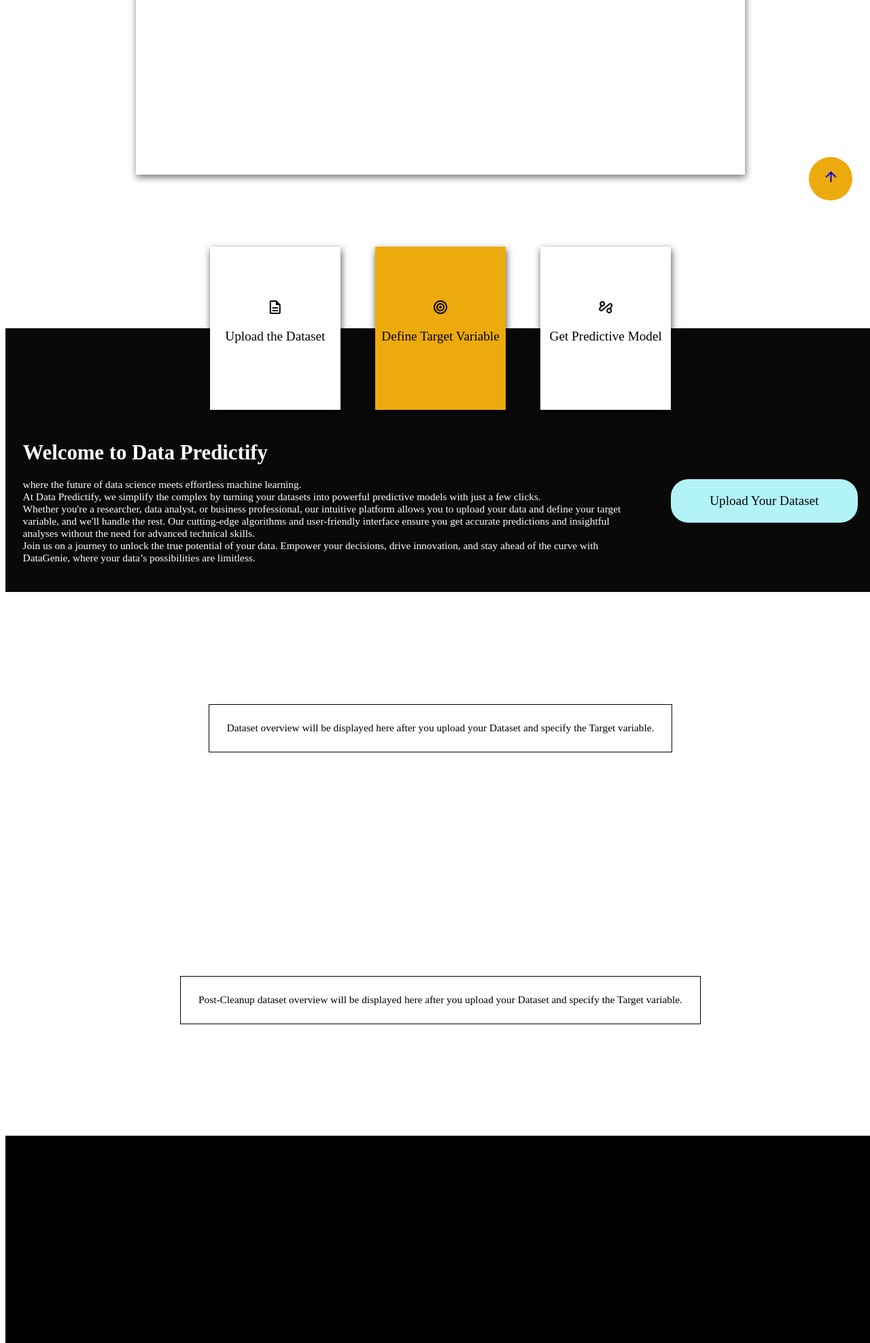
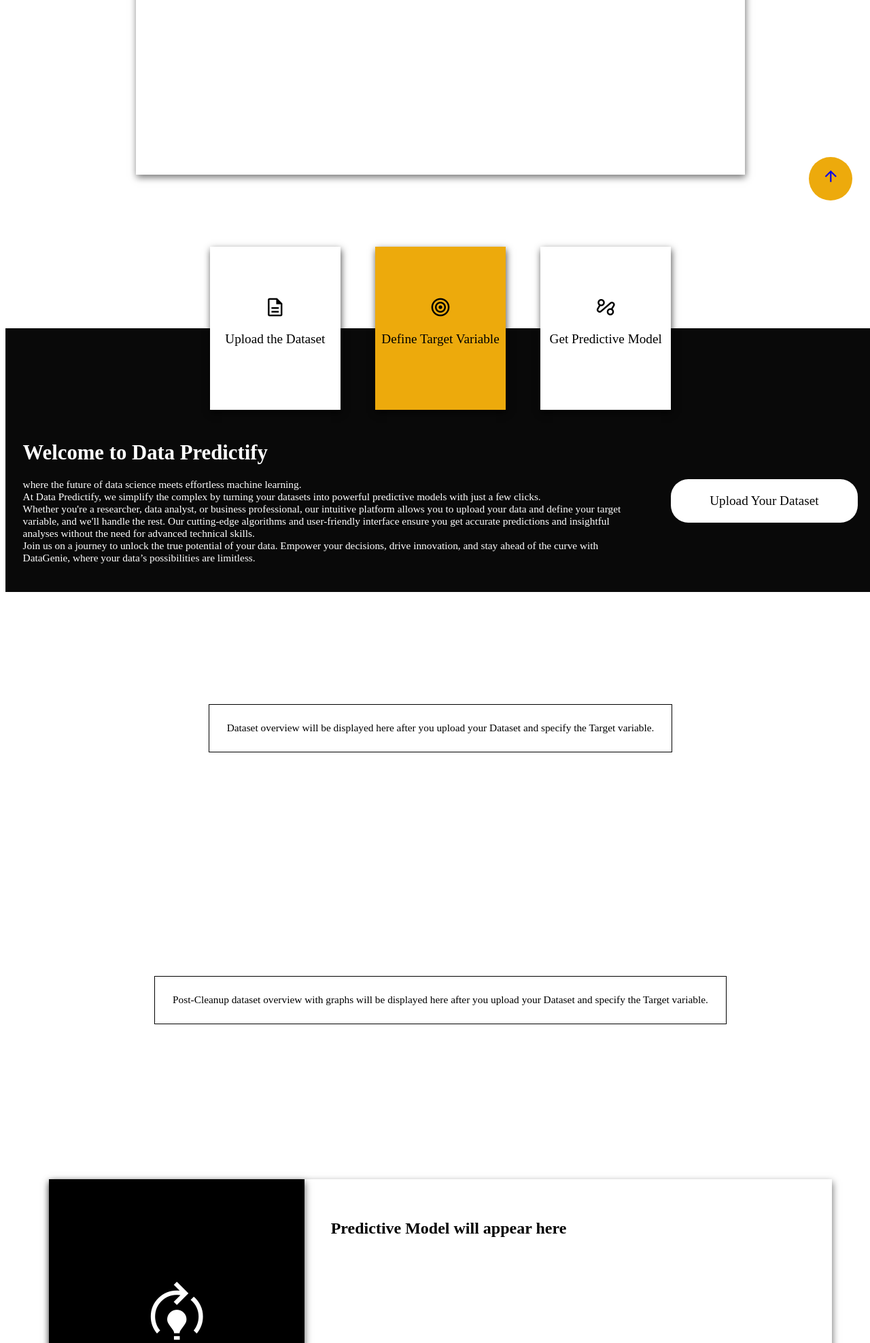
Before and after one commit to ByteBelle-21/DataGenisys, a Django app: page / in a window 1280 px wide. Shown: the part 479-2455 px from the top of the page at 68% size. Run offline with Django 5.2, Linux system fonts and the light colour scheme.

Commit message:
Added block for predictive model

```diff
--- a/dataScience/datagenisys/static/datagenisys/css/home_page.css
+++ b/dataScience/datagenisys/static/datagenisys/css/home_page.css
@@ -228,7 +228,7 @@ html,body{
 
 .dataset-button{
     margin: 2%;
-    background:  #b1f3f7;
+    background: white;
     height: 5vw;
     width: 50vw;
     border: none;
@@ -282,6 +282,9 @@ html,body{
     width: 20vw;
 }
 
+.feature-text-box{
+    width: 70%
+}
 .form-button{
     margin: 1vw;
     padding: 0.7vw;
@@ -331,11 +334,12 @@ html,body{
 }
 
 
-
 #overview-text{
     border: 0.1vw solid black;
     padding: 2vw;
 }
+
+
 
 table{
     border-collapse: collapse;
@@ -354,16 +358,18 @@ td,tr{
 }
 
 
+
+
 .graph-button{
     cursor: pointer;
     width: 100%;
     font-size: 1.1vw;
     padding: 0.7vw;
-    background: linear-gradient(135deg, #0b0379, #b0aceb);
     border: none;
     border-radius: 1.5vw;
-    color: white;
     text-align: center;
+    color: black;
+    background: rgb(226, 225, 225);
 }
 
 @keyframes spin {
@@ -433,7 +439,41 @@ td,tr{
 }
 
 #model-container{
-    height: 50vh;
+    display: flex;
+    flex-direction: column;
+    align-items: center;
+    justify-content: center;
+    height: 70vh;
     width: 100%;
+    padding: 5vw;
+}
+
+.predictive-model{
+    display: flex;
+    flex-direction: row;
+    width: 90%;
+    height: 100%;
+    box-shadow: 1px 4px 10px rgba(0, 0, 0, 0.547);
+
+}
+
+.model-info{
+    display: flex;
+    flex-direction: column;
+    justify-content: center;
+    align-items: center;
+    color: white;
     background: black;
+    width: 30%;
+    padding: 3vw;
+    font-size: 1.1vw;
+    box-shadow: 1px 4px 10px rgba(0, 0, 0, 0.547);
 }
+
+.input-form{
+    width: 70%;
+    display: flex;
+    flex-direction: column;
+    color: black;
+    padding: 3vw;
+}
--- a/dataScience/datagenisys/templates/datagenisys/home_page.html
+++ b/dataScience/datagenisys/templates/datagenisys/home_page.html
@@ -10,7 +10,7 @@
 <body>
     <div class="to-top">
         <a href="#nav-bar">
-            <span class="material-symbols-outlined">arrow_upward</span>
+            <span class="material-symbols-outlined" style="font-size:2vw">arrow_upward</span>
         </a>
     </div>
     <div class = "main-body">
@@ -44,15 +44,15 @@
         <div id="overlapping-content">
             <div class="block-conatiner">
                 <div class="step-blocks">
-                    <span class="material-symbols-outlined">description</span>
+                    <span class="material-symbols-outlined" style="font-size:2.5vw">description</span>
                     <p>Upload the Dataset</p>
                 </div>
-                <div class="step-blocks" style="background:#edaa0c">
-                    <span class="material-symbols-outlined">target</span>
+                <div class="step-blocks" style="background:#edaa0c" >
+                    <span class="material-symbols-outlined" style="font-size:2.5vw">target</span>
                     <p>Define Target Variable </p>
                 </div>
                 <div class="step-blocks">
-                    <span class="material-symbols-outlined">automation</span>
+                    <span class="material-symbols-outlined" style="font-size:2.5vw">automation</span>
                     <p>Get Predictive Model</p>
                 </div>
             </div>
@@ -137,12 +137,12 @@
             </div>
         </div>
         <div id="post-cleanup-overview">
-            <div class="{% if not got_data or false_target %}initial-overview{%else%}overview{% endif %}">
+            <div class="{% if not got_data or false_target %}initial-overview{%else%}overview {% endif %}">
                 {% if false_target %}
                     <p id="overview-text"> The dataset does not contain the target variable you provided. Please check and try again.
                     <br>Note that the target variable name is case sensitive.</p>
                 {% elif not got_data %}
-                    <p id="overview-text">Post-Cleanup dataset overview will be displayed here after you upload your Dataset and specify the Target variable.</p>
+                    <p id="overview-text">Post-Cleanup dataset overview with graphs will be displayed here after you upload your Dataset and specify the Target variable.</p>
                 {% else %}
                     <H1>Post-Cleanup Dataset Overview </H1>
                     <p>We have successfully cleaned the dataset you uploaded. Below is an overview of the cleaned dataset.
@@ -184,6 +184,7 @@
                     <script>
                         $(document).ready(function() {
                             $('.graph-button').click(function() {
+                                var button = $(this);
                                 var column = $(this).data('column');
                                 var spinner = $('<span class="material-symbols-outlined" id="spinner">progress_activity</span>');
                                 button.html(spinner);
@@ -211,6 +212,7 @@
                                     },
                                     error: function() {
                                         alert('An error occurred while fetching the graphs.');
+                                        button.html("See Graphs");
                                     }
                                 });
                             });
@@ -224,7 +226,33 @@
             </div>
         </div>
         <div id="model-container">
+            <div class="predictive-model">
+                <div class="model-info">
+                    <span class="material-symbols-outlined" style="font-size:8vw">model_training</span>
+                    <H2>Unleashing the Power of Your Data</H2>
+                    <p>Enter the required features or adjust existing data, submit it, and receive predictions for the target variable.</p>
+                </div>
+                <div class="input-form">
+                    {% if false_target or not got_data  %}
+                        <H2>Predictive Model will appear here</H2>
+                    {% else %}
+                        <form method="POST" enctype="multipart/form-data" action="{% url 'get_dataset' %}">
+                            {% csrf_token %}
+                                <H2>Enter required features</H2>
+                                {% for col, dtype,null_values in cleaned_dataset %}
+                                    {% if col != target_variable%}
+                                        {{col}},
+                                    {% endif %}
+                                {% endfor %}
+                                <br>
+                                <input type="text" name="independent_cols"  class="text-box feature-text-box" placeholder="feature1, feature2,...." required>
+                                <input type="submit" value="Submit" class="form-button">
+                        </form>
+                        <H2>{{target_variable}} : Yes</H2>
 
+                    {% endif%}
+                </div>
+            </div>
         </div>
     </div>
 </body>
```
